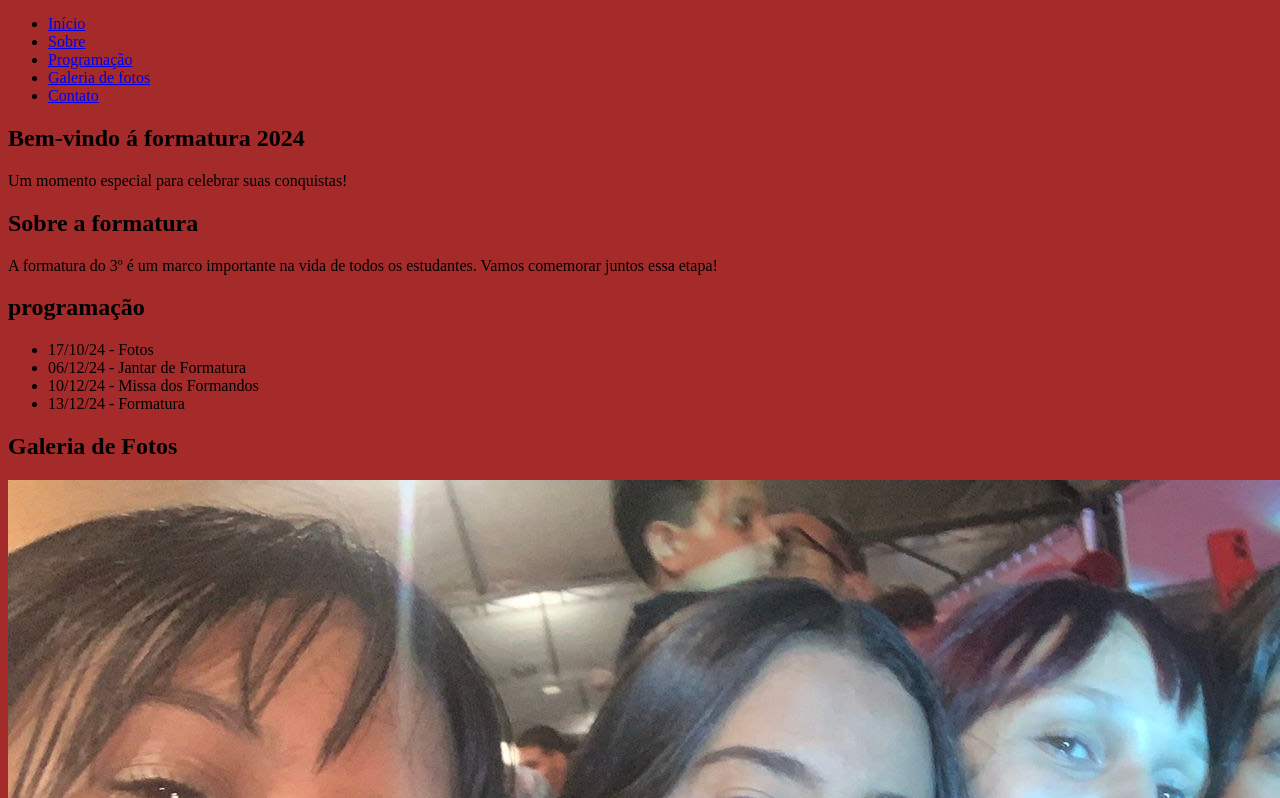
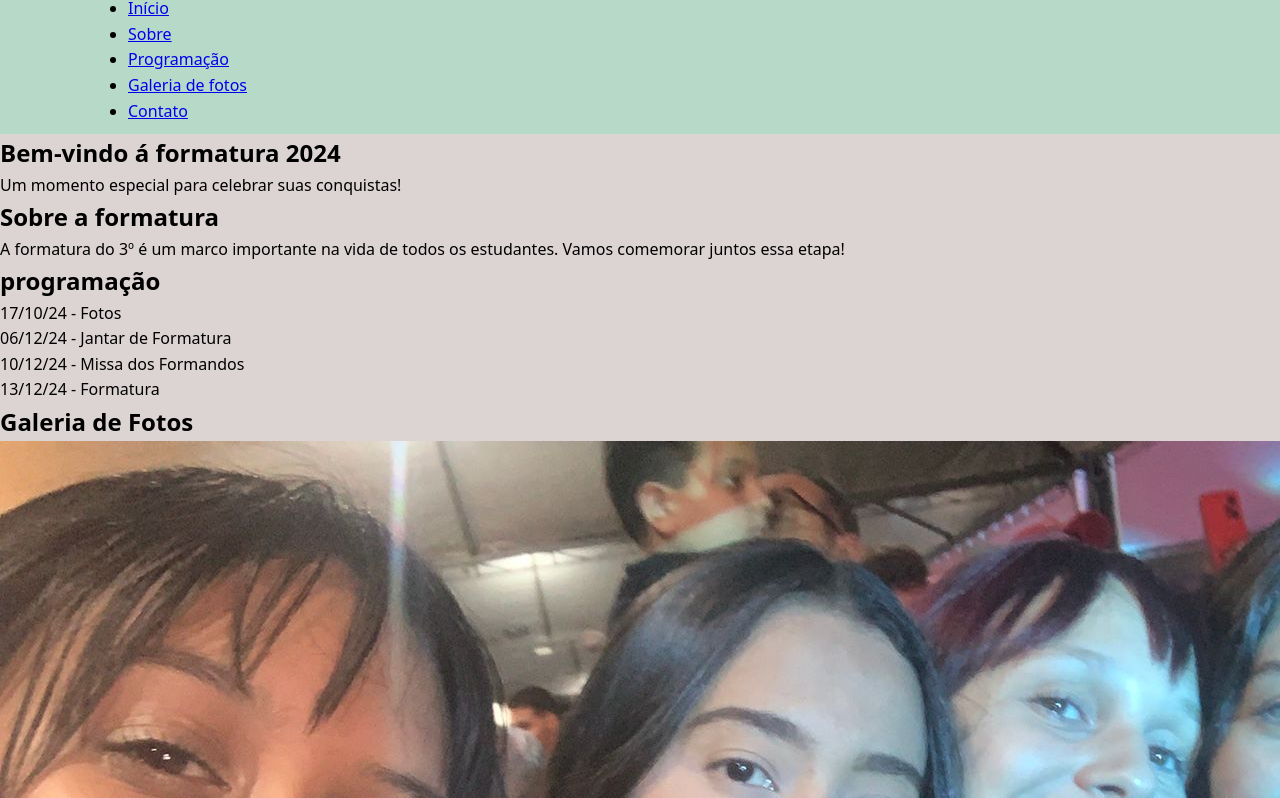
Before and after one commit to rafaelasantos01/formatura-3-a-, a plain HTML site: page index.html in a window 1280 px wide. Shown: the part 65-863 px from the top of the page. Drawn offline with Linux system fonts and the light colour scheme.

Commit message:
Add files via upload

```diff
--- a/index.html
+++ b/index.html
@@ -64,9 +64,7 @@
            <img src="08.jpeg" alt="">
            <img src="09.jpeg" alt="">
            <img src="10.jpeg" alt="">
-           <img src="11.jpeg" alt="">
            <img src="12.jpeg" alt="">
-           <img src="13.jpeg" alt="">
            <img src="14.jpeg" alt="">
            <img src="15.jpeg" alt="">
            <img src="16.jpeg" alt="">
--- a/style.css
+++ b/style.css
@@ -1,3 +1,23 @@
+*{
+    margin:0;
+    padding:0;
+    box-sizing: border-box;
+}
+
 body{
-    background-color: brown;
+    background-color: rgb(220, 211, 211);
+    font-family: system-ui, -apple-system, BlinkMacSystemFont, 'Segoe UI', Roboto, Oxygen, Ubuntu, Cantarell, 'Open Sans', 'Helvetica Neue', sans-serif;
+    line-height:1.6;
+
 }
+
+.cabecalho{
+    width: 80%;
+    margin: 0 auto;
+}
+
+header{
+    background-color: rgb(183, 217, 200);
+    color: black;
+    padding: 10px 0;
+}
```
